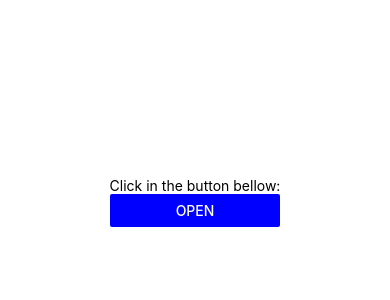
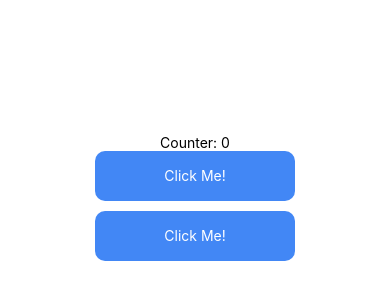
Before and after one commit to KauaMB2/ReactNativePlaylist, a React Native app: screen / in a window 390 px wide. Shown: the part 220-520 px from the top of the page. Built offline with nearby package versions, Linux system fonts and the light colour scheme.

Commit message:
TouchableOpacityAndTouchableHightLight

```diff
--- a/App.js
+++ b/App.js
@@ -1,22 +1,46 @@
-import {
-  StyleSheet,
-  Text,
-  View,
-  Button,
-} from 'react-native'
-import ModalComponent from './components/ModalComponent'
-const App = () => {
+import { StyleSheet,
+         Text,
+         View,
+         TouchableHighlight,
+         TouchableOpacity } from 'react-native';
+import {useState} from 'react'
+
+
+export default function App() {
+  const [count,setCount]=useState(0)
   return (
-    <ModalComponent/>
+    <View style={styles.container}>
+      <Text>Counter: {count}</Text>
+      <TouchableHighlight onPress={()=>{setCount(count+1)}}
+        style={styles.touchable}
+        underlayColor="red"
+      >
+        <Text style={styles.text}>Click Me!</Text>
+      </TouchableHighlight>
+      <TouchableOpacity style={styles.touchable} onPress={()=>{setCount(count+1)}}>
+        <Text style={styles.text}>Click Me!</Text>
+      </TouchableOpacity>
+    </View>
   )
 }
 
 const styles = StyleSheet.create({
   container: {
     flex: 1,
+    backgroundColor: '#fff',
+    alignItems: 'center',
     justifyContent: 'center',
+  },
+  touchable: {
+    height: 50,
+    width: 200,
+    borderRadius: 10,
     alignItems: 'center',
+    justifyContent: 'center',
+    backgroundColor: '#4287f5',
+    marginBottom: 10,
   },
+  text: {
+    color: "#fff"
+  }
 })
-
-export default App
--- a/app.json
+++ b/app.json
@@ -1,7 +1,7 @@
 {
   "expo": {
-    "name": "modal",
-    "slug": "snack-96e683de-d4d8-4f12-ad08-6bcef917cfac",
+    "name": "scrollview",
+    "slug": "snack-588d465c-6807-4688-abc6-799f9423ec60",
     "version": "1.0.0",
     "orientation": "portrait",
     "icon": "./assets/icon.png",
```
Also changed, not shown: components/SwitchButton/index.js (added, +26 -0 lines).
